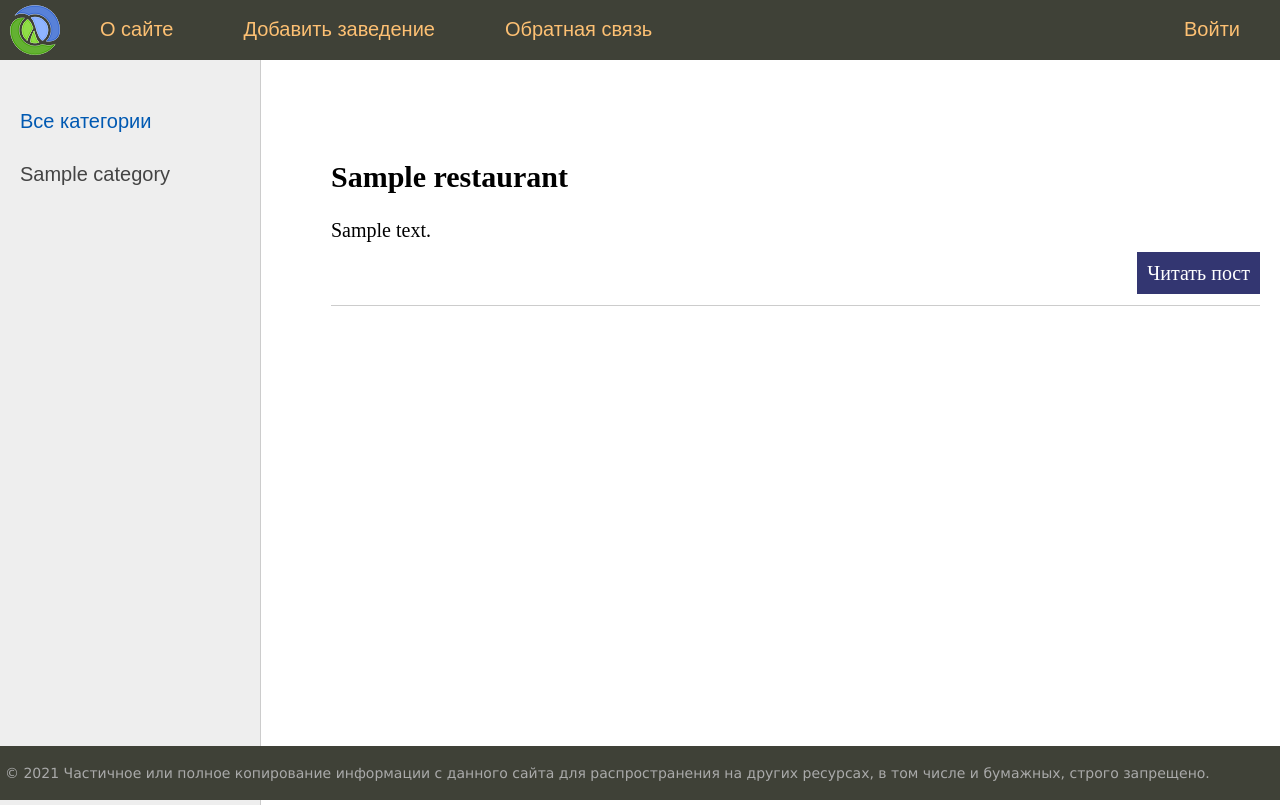
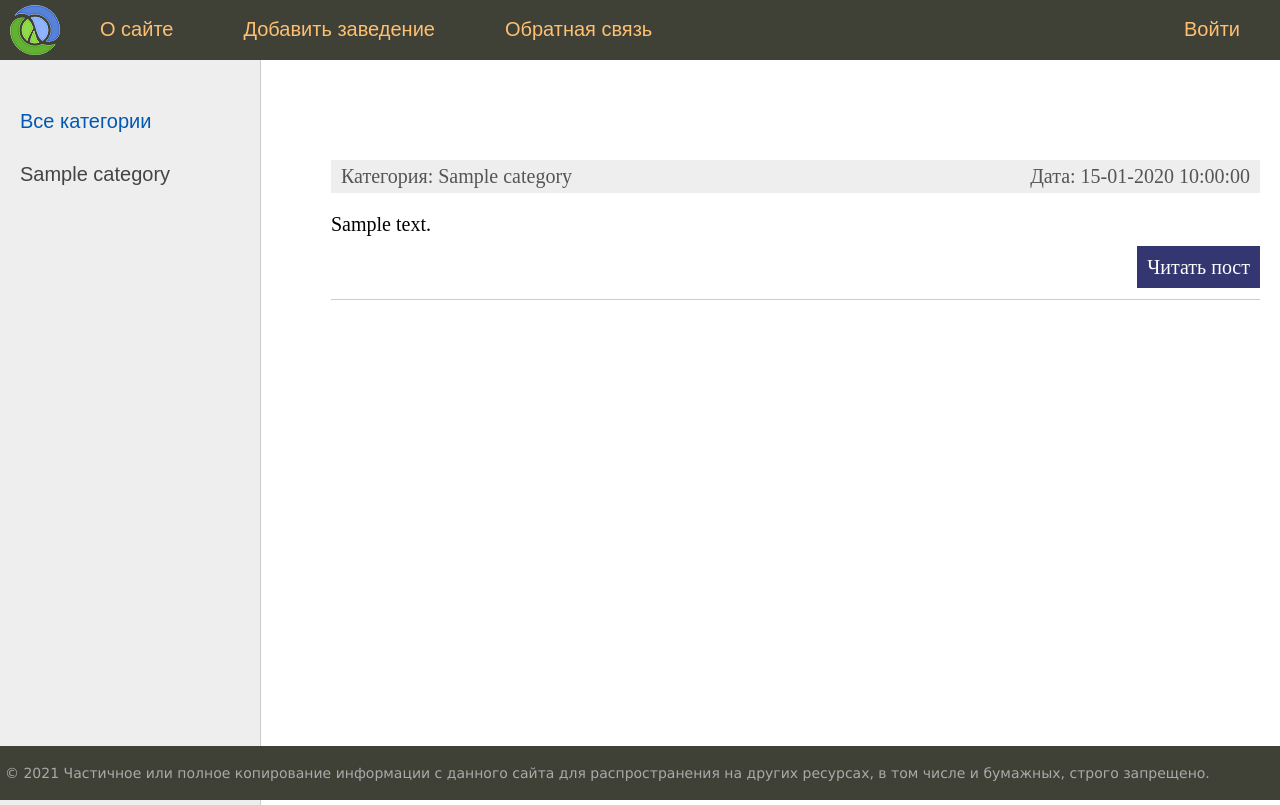
Before and after one commit to nerodnoy/spbguide, a Django app: page / in a window 1280 px wide. Shown: the top 805 px of the page. Run offline with Django 5.2, Linux system fonts and the light colour scheme; tables that the repository leaves empty hold one stand-in row (values such as "Sample post").

Commit message:
added error handling

```diff
--- a/spb_guide/restaurants/templates/restaurants/index.html
+++ b/spb_guide/restaurants/templates/restaurants/index.html
@@ -3,7 +3,10 @@
 {% block content %}
 <ul class="list-articles">
 	{% for p in posts %}
-			<li><h2>{{p.title}}</h2>
+			<li><div class="article-panel">
+				<p class="first">Категория: {{ p.cat }}</p>
+				<p class="last">Дата: {{ p.time_update|date:"d-m-Y H:i:s" }}</p>
+			</div>
 	{% autoescape on %}
 	{{p.content|linebreaks|truncatewords:10}}
 	{% endautoescape %}
--- a/spb_guide/restaurants/views.py
+++ b/spb_guide/restaurants/views.py
@@ -47,6 +47,9 @@ def show_category(request, cat_id):
     posts = Restaurants.objects.filter(cat_id=cat_id)
     cats = Category.objects.all()
 
+    if len(posts) == 0:
+        raise Http404()
+
     context = {
         'posts': posts,
         'cats': cats,
```
